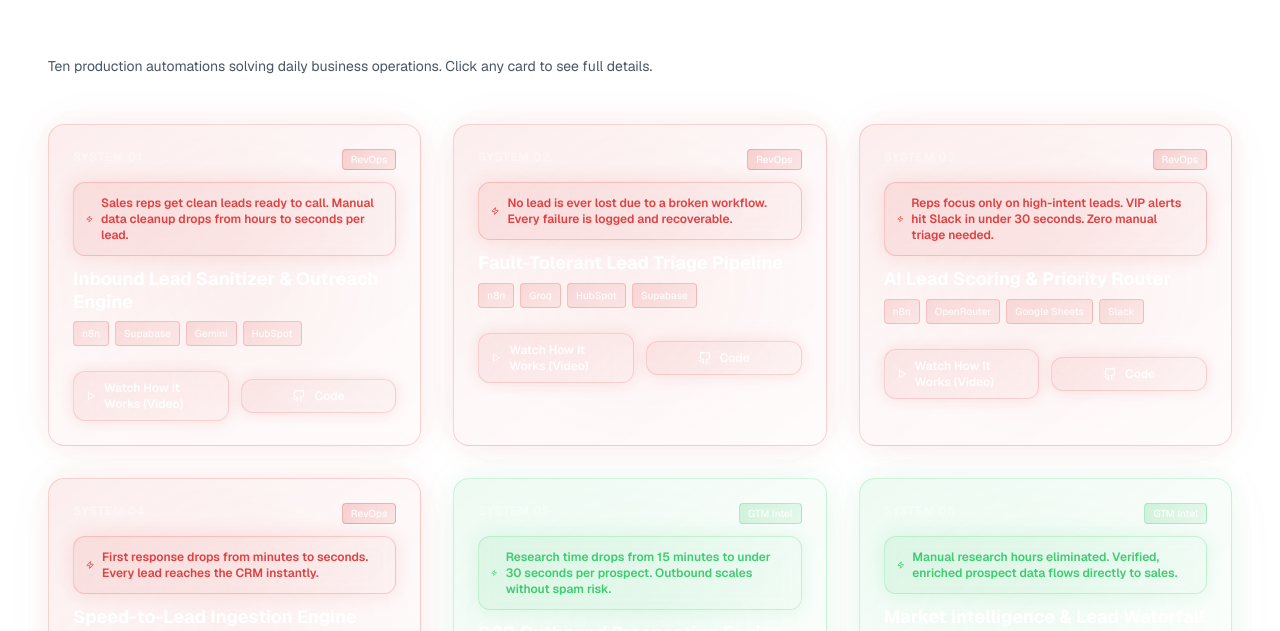
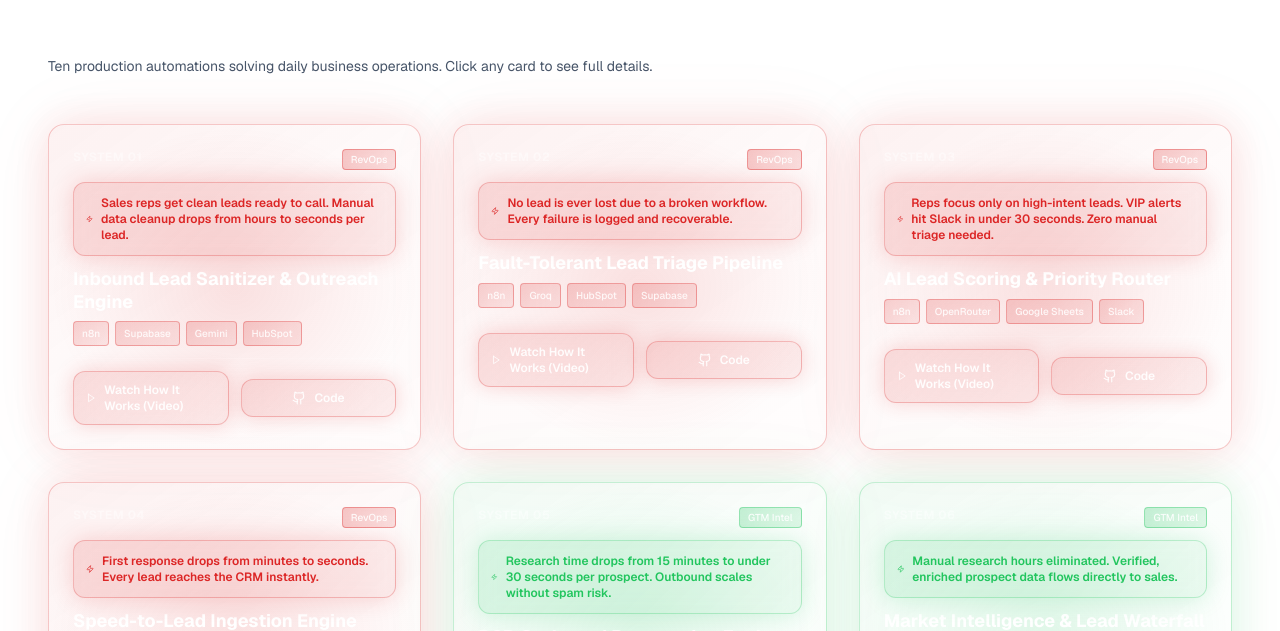
Before and after one commit to kristian-enaga/kristianenaga, a Next.js app: page / in a window 1280 px wide. Shown: the part 1629-2260 px from the top of the page. Built offline with nearby package versions, Linux system fonts and the light colour scheme.

Commit message:
fix: bright card hover glow + minimal twinkle cursor (no trail)

```diff
--- a/src/components/ProjectSection.tsx
+++ b/src/components/ProjectSection.tsx
@@ -237,6 +237,28 @@ const projectsData: Project[] = [
     ],
     businessRelevance: "Fix time drops from hours to minutes. Every failure is visible, traceable, and actionable."
   },
+  {
+    id: "11",
+    number: "11",
+    category: "RevOps",
+    categoryLabel: "Revenue Operations",
+    title: "Lead Enrichment Engine",
+    repo: "gtm-lead-enrichment-engine",
+    tech: ["n8n", "Supabase", "Zod", "Clearbit", "Apollo", "Hunter"],
+    loom: "placeholder",
+    businessProblem: "Leads come in with minimal data (name + email only). Sales reps can't effectively outreach without company info, tech stack, employee count, or pain points. Manual research takes 15+ minutes per lead.",
+    whatItDoes: "Automatically enriches every incoming lead with 30+ data points including company name, industry, employee count, tech stack, funding status, social profiles, and intent signals. Uses cascading API fallback (Clearbit → Apollo → Hunter) with rate limiting and caching. Persists enriched data to Supabase with deduplication logic.",
+    architecture: ["Webhook Intake", "API Fallback Chain", "Data Normalization", "Deduplication Engine", "Supabase Persistence", "Priority Scoring"],
+    technicalImpl: [
+      "n8n workflow with webhook trigger",
+      "Cascading API calls with error handling and retry logic",
+      "Zod schema validation for each data point",
+      "Supabase upsert with conflict detection",
+      "Priority scoring based on ICP fit parameters",
+      "Google Sheets audit log for compliance"
+    ],
+    businessRelevance: "Enriched, tiered prospects ready for outreach with priority scoring and routing. Rep research time drops from 15-min/lead to <30-sec/lead."
+  },
 ];
 
 const categoryColors = {
@@ -319,26 +341,26 @@ export default function ProjectSection() {
                   e.stopPropagation();
                   openProject(project);
                 }}
-                className={`relative rounded-2xl p-5 lg:p-6 overflow-hidden transition-all duration-500 ease-out cursor-pointer group ${
+                className={`relative rounded-2xl p-5 lg:p-6 overflow-hidden transition-all duration-300 ease-out cursor-pointer group ${
                   isVisible ? "opacity-100 translate-y-0" : "opacity-0 translate-y-20"
                 }`}
                 style={{
                   transitionDelay: `${index * 80}ms`,
-                  transitionDuration: '600ms',
+                  transitionDuration: '400ms',
                   transitionTimingFunction: 'cubic-bezier(0.16, 1, 0.3, 1)',
-                  border: `1px solid ${color}30`,
-                  background: `linear-gradient(145deg, ${color}15, ${color}08, ${second}05)`,
-                  boxShadow: `0 0 30px ${color}15, 0 0 60px ${color}08, inset 0 1px 0 rgba(255,255,255,0.06)`,
+                  border: `1px solid ${color}40`,
+                  background: `linear-gradient(145deg, ${color}10, ${color}05, ${second}03)`,
+                  boxShadow: `0 0 40px ${color}20, 0 0 80px ${color}10, inset 0 1px 0 rgba(255,255,255,0.08)`,
                 }}
               >
-                {/* Persistent ambient glow */}
+                {/* Persistent ambient glow - BRIGHTER */}
                 <div
-                  className="absolute inset-0 rounded-2xl pointer-events-none opacity-30"
-                  style={{ background: `radial-gradient(ellipse at center, ${color}25 0%, ${color}00 70%)` }}
+                  className="absolute inset-0 rounded-2xl pointer-events-none opacity-60"
+                  style={{ background: `radial-gradient(ellipse at center, ${color}35 0%, ${color}15 40%, ${color}00 70%)` }}
                   aria-hidden="true"
                 />
 
-                {/* Animated shimmer sweep on hover */}
+                {/* Animated shimmer sweep on hover - BRIGHTER */}
                 <div
                   className="absolute inset-0 rounded-2xl pointer-events-none overflow-hidden"
                   aria-hidden="true"
@@ -346,53 +368,60 @@ export default function ProjectSection() {
                   <div
                     className="absolute -top-1/2 -left-1/2 w-full h-full animate-shimmer"
                     style={{
-                      background: `linear-gradient(135deg, transparent 40%, ${color}30 50%, transparent 60%)`,
+                      background: `linear-gradient(135deg, transparent 30%, ${color}50 50%, transparent 70%)`,
                       transform: 'translateX(-100%)',
                       transformOrigin: 'center',
                     }}
                   />
                 </div>
 
-                {/* Pulsing border glow on hover */}
+                {/* STRONG border glow on hover - MUCH BRIGHTER */}
                 <div
-                  className="absolute -inset-px rounded-2xl pointer-events-none transition-all duration-500 opacity-0 group-hover:opacity-100"
+                  className="absolute -inset-px rounded-2xl pointer-events-none transition-all duration-200 opacity-0 group-hover:opacity-100"
                   style={{
-                    boxShadow: `0 0 20px ${color}60, 0 0 40px ${color}40, 0 0 80px ${color}20`,
-                    animation: 'borderPulse 2s ease-in-out infinite'
+                    boxShadow: `0 0 30px ${color}80, 0 0 60px ${color}60, 0 0 120px ${color}40`,
+                    animation: 'borderPulse 1.5s ease-in-out infinite'
                   }}
                   aria-hidden="true"
                 />
 
-                {/* Inner content glow on hover */}
+                {/* Inner FULL CARD glow on hover - VERY BRIGHT */}
                 <div
-                  className="absolute inset-0 rounded-2xl pointer-events-none transition-opacity duration-500 opacity-0 group-hover:opacity-100"
-                  style={{ background: `radial-gradient(ellipse at center, ${color}15 0%, ${color}00 60%)` }}
+                  className="absolute inset-0 rounded-2xl pointer-events-none transition-opacity duration-200 opacity-0 group-hover:opacity-100"
+                  style={{ background: `radial-gradient(ellipse at center, ${color}40 0%, ${color}20 40%, ${color}00 70%)` }}
+                  aria-hidden="true"
+                />
+
+                {/* Additional intense core glow on hover */}
+                <div
+                  className="absolute inset-0 rounded-2xl pointer-events-none transition-opacity duration-200 opacity-0 group-hover:opacity-100"
+                  style={{ background: `radial-gradient(ellipse at center, ${color}60 0%, ${color}00 50%)` }}
                   aria-hidden="true"
                 />
 
                 <div className="relative z-10">
                   <div className="flex items-start justify-between mb-3">
                     <span className="text-xs font-bold text-white/40 tracking-wider uppercase">System {project.number}</span>
-                    <span className="px-2 py-0.5 rounded text-[10px] font-medium text-white/90 backdrop-blur-sm" style={{ background: `linear-gradient(135deg, ${color}30, ${color}15)`, border: `1px solid ${color}40` }}>
+                    <span className="px-2 py-0.5 rounded text-[10px] font-medium text-white/90 backdrop-blur-sm group-hover:scale-105 transition-transform duration-300" style={{ background: `linear-gradient(135deg, ${color}40, ${color}20)`, border: `1px solid ${color}60` }}>
                       {project.category}
                     </span>
                   </div>
 
-                  {/* Business Benefit Badge */}
-                  <div className="mb-3 p-3 rounded-xl backdrop-blur-sm transition-all duration-300 group-hover:scale-[1.02] group-hover:shadow-lg" style={{ background: `linear-gradient(135deg, ${color}18, ${color}08)`, border: `1px solid ${color}30`, boxShadow: `0 0 20px ${color}20` }}>
+                  {/* Business Benefit Badge - GLOWS on hover */}
+                  <div className="mb-3 p-3 rounded-xl backdrop-blur-sm transition-all duration-200 group-hover:scale-[1.03] group-hover:shadow-[0_0_30px_${color}60]" style={{ background: `linear-gradient(135deg, ${color}25, ${color}12)`, border: `1px solid ${color}40`, boxShadow: `0 0 25px ${color}30` }}>
                     <div className="flex items-center gap-2">
-                      <Zap className="w-3.5 h-3.5 transition-transform group-hover:scale-110" style={{ color }} aria-hidden="true" />
-                      <span className="text-xs font-semibold" style={{ color: `${color}dd` }}>
+                      <Zap className="w-3.5 h-3.5 transition-transform group-hover:scale-125" style={{ color }} aria-hidden="true" />
+                      <span className="text-xs font-semibold" style={{ color: `${color}ff` }}>
                         {project.businessRelevance}
                       </span>
                     </div>
                   </div>
 
-                  <h3 className="text-lg font-bold text-white mb-2 leading-tight group-hover:text-mint transition-colors duration-300">{project.title}</h3>
+                  <h3 className="text-lg font-bold text-white mb-2 leading-tight group-hover:text-mint transition-colors duration-200">{project.title}</h3>
 
                   <div className="mb-3 flex flex-wrap gap-1.5" role="list" aria-label="Technologies">
                     {project.tech.slice(0, 4).map((t, i) => (
-                      <span key={i} className="px-2 py-1 rounded text-[10px] font-medium text-white/85 backdrop-blur-sm transition-all duration-300 hover:scale-105 group-hover:bg-white/10" style={{ background: `linear-gradient(135deg, ${color}20, ${color}10)`, border: `1px solid ${color}30` }}>
+                      <span key={i} className="px-2 py-1 rounded text-[10px] font-medium text-white/85 backdrop-blur-sm transition-all duration-200 hover:scale-110 group-hover:bg-white/20 group-hover:text-white group-hover:shadow-[0_0_15px_${color}60]" style={{ background: `linear-gradient(135deg, ${color}30, ${color}15)`, border: `1px solid ${color}50` }}>
                         {t}
                       </span>
                     ))}
@@ -403,20 +432,20 @@ export default function ProjectSection() {
                       href={`https://www.loom.com/share/${project.loom}`}
                       target="_blank"
                       rel="noopener noreferrer"
-                      className="flex-1 flex items-center justify-center gap-2 px-3 py-2 rounded-xl text-xs font-semibold text-white/90 glass backdrop-blur-sm transition-all duration-300 ease-out group-hover:scale-[1.02] group-hover:shadow-lg"
-                      style={{ background: `linear-gradient(135deg, ${color}15, ${color}08)`, border: `1px solid ${color}25`, boxShadow: `0 0 15px ${color}20` }}
+                      className="flex-1 flex items-center justify-center gap-2 px-3 py-2.5 rounded-xl text-xs font-semibold text-white/90 glass backdrop-blur-sm transition-all duration-200 ease-out group-hover:scale-[1.03] group-hover:shadow-[0_0_25px_${color}80]"
+                      style={{ background: `linear-gradient(135deg, ${color}25, ${color}12)`, border: `1px solid ${color}40`, boxShadow: `0 0 20px ${color}30` }}
                     >
-                      <Play className="w-3.5 h-3.5 transition-transform group-hover:scale-110" aria-hidden="true" />
+                      <Play className="w-3.5 h-3.5 transition-transform group-hover:scale-115" aria-hidden="true" />
                       <span>Watch How It Works (Video)</span>
                     </a>
                     <a
                       href={`https://github.com/kristian-enaga/${project.repo}`}
                       target="_blank"
                       rel="noopener noreferrer"
-                      className="flex-1 flex items-center justify-center gap-2 px-3 py-2 rounded-xl text-xs font-semibold text-white/90 glass backdrop-blur-sm transition-all duration-300 ease-out group-hover:scale-[1.02] group-hover:shadow-lg"
-                      style={{ background: `linear-gradient(135deg, ${color}15, ${color}08)`, border: `1px solid ${color}25`, boxShadow: `0 0 15px ${color}20` }}
+                      className="flex-1 flex items-center justify-center gap-2 px-3 py-2.5 rounded-xl text-xs font-semibold text-white/90 glass backdrop-blur-sm transition-all duration-200 ease-out group-hover:scale-[1.03] group-hover:shadow-[0_0_25px_${color}80]"
+                      style={{ background: `linear-gradient(135deg, ${color}25, ${color}12)`, border: `1px solid ${color}40`, boxShadow: `0 0 20px ${color}30` }}
                     >
-                      <Github className="w-3.5 h-3.5 transition-transform group-hover:rotate-12" aria-hidden="true" />
+                      <Github className="w-3.5 h-3.5 transition-transform group-hover:rotate-15" aria-hidden="true" />
                       <span>Code</span>
                     </a>
                   </div>
```
Also changed, not shown: src/components/CursorGlow.tsx (+42 -85 lines).
